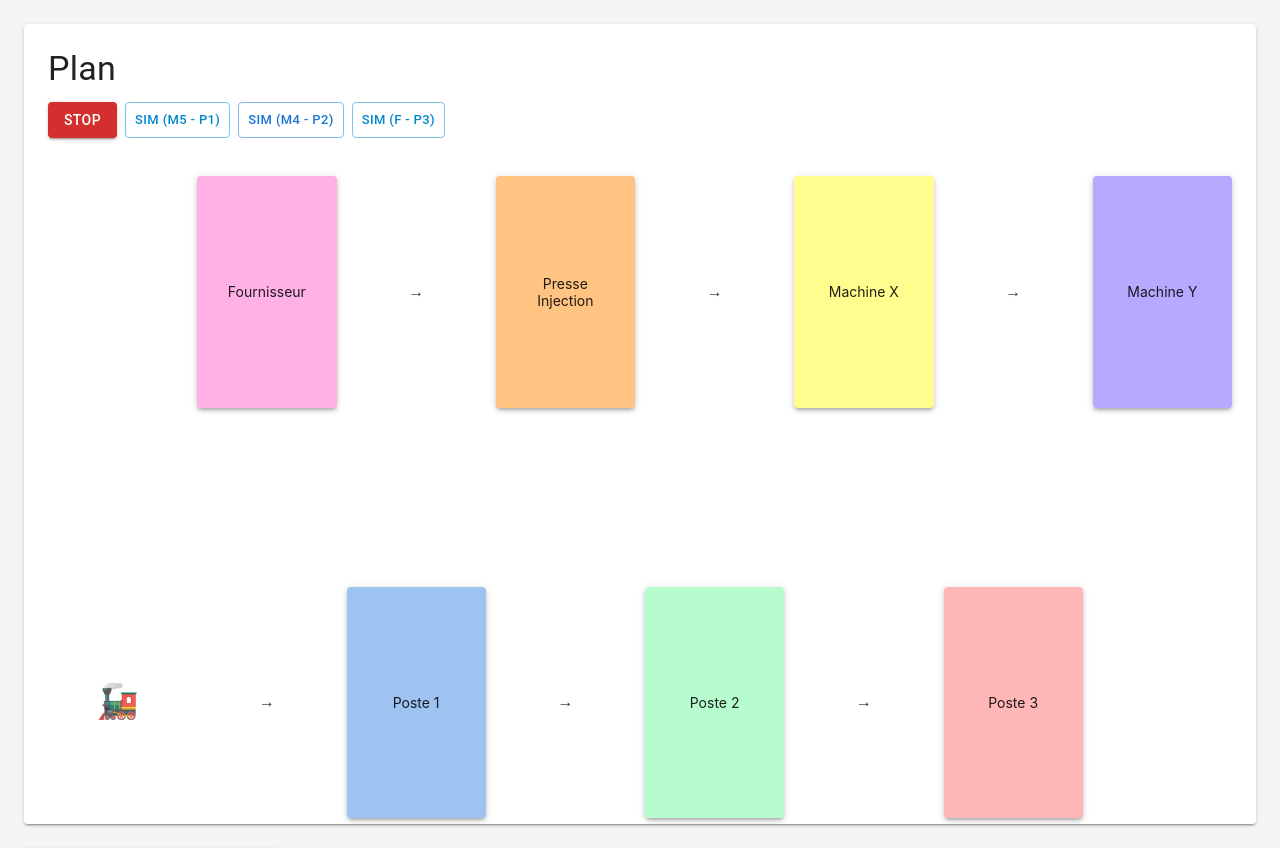
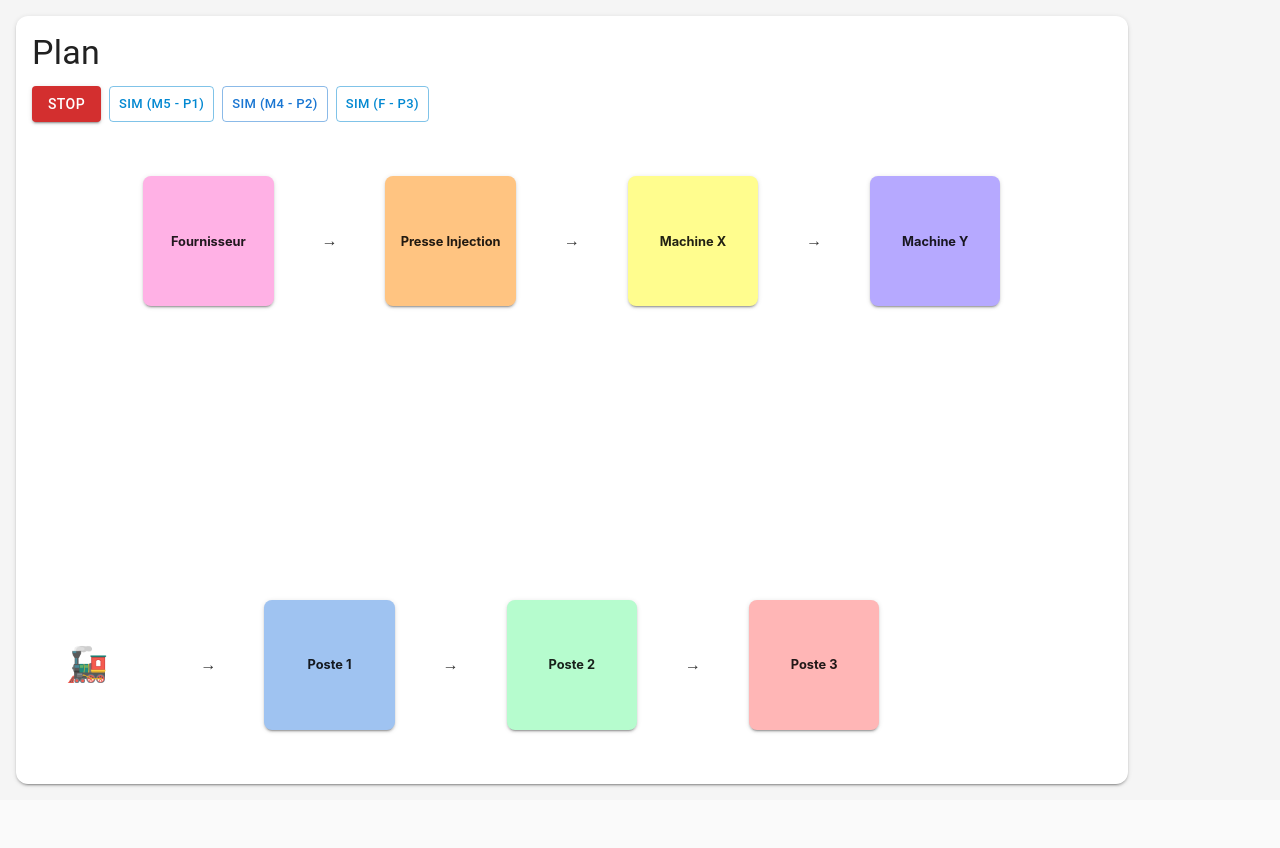
Before and after one commit to ArKoSs145/SAE_Petit_Train, a React (Vite) app in the folder web_interface/frontend/: page / in a window 1280 px wide. Both pictures are taken after a click on the button "Continuer la journée précédente". After the commit the page ends 800 px from the top, so only its background shows below. Built offline with nearby package versions, Linux system fonts and the light colour scheme; no server answers.

Commit message:
Modification du style

```diff
--- a/web_interface/frontend/src/templates/Base.jsx
+++ b/web_interface/frontend/src/templates/Base.jsx
@@ -179,26 +179,50 @@ export default function Base({onApp}) {
     setTasks(currentTasks => currentTasks.filter(t => t.id !== taskId));
   }
 
-  // --- style pour les boîtes ---
+// Style des boîtes pour garantir qu'elles soient carrées
   const getBoxSx = (posteId) => {
     const isActive = nextDestination === posteId;
 
     return {
-      p: 2,
-      textAlign: 'center',
-      height: '100%',
+      // Structure Carrée
+      width: '100%',
+      aspectRatio: '1 / 1', // FORCE LE CARRÉ
       display: 'flex',
       alignItems: 'center',
       justifyContent: 'center',
+
+      // Visuel
+      p: 1,
+      textAlign: 'center',
       cursor: 'pointer',
       border: '2px solid',
       borderColor: isActive ? 'primary.main' : 'transparent',
       transform: isActive ? 'scale(1.05)' : 'scale(1)',
-      boxShadow: isActive ? 6 : 3,
+      boxShadow: isActive ? 6 : 2,
       transition: 'all 0.2s ease-in-out',
+      borderRadius: 2,
+
+      // Gestion du texte long (ex: Presse Injection)
+      overflow: 'hidden',
+      wordBreak: 'break-word',
+      hyphens: 'auto',
+      fontSize: 'clamp(0.75rem, 1vw, 1.1rem)', // Police adaptative
+      lineHeight: 1.2,
+      fontWeight: 'bold',
+
       '&:hover': { boxShadow: 6 }
     };
   }
+
+  // Style pour centrer les flèches
+    const arrowSx = {
+      display: 'flex',
+      alignItems: 'center',
+      justifyContent: 'center',
+      height: '100%',
+      color: '#999',
+      fontSize: '2rem'
+    };
 
   // --- Gestion de la Popup ---
   const handlePosteClick = (posteId) => {
@@ -269,24 +293,21 @@ export default function Base({onApp}) {
   // --- Rendu JSX ---
   return (
     <Box sx={{
-      display: 'flex',
+display: 'flex',
       flexDirection: 'column',
-      height: '100vh', // Fixer la hauteur totale à l'écran pour le scroll
+      height: '100vh',
+      width: '100vw',
       bgcolor: 'grey.100',
-      p: 3,
-      overflow: 'hidden' // Empêche le scroll global
+      p: 1,
+      boxSizing: 'border-box',
+      overflow: 'hidden'
     }}>
-      <Grid container spacing={3} sx={{ height: '100%' }}>
+      {/* Container GRID principal */}
+      <Grid container spacing={2} sx={{ height: '100%', width: '100%', m: 0 }}>
 
         {/* Colonne de Gauche: Le Plan */}
-        <Grid item xs={12} md={8} sx={{ display: 'flex', flexDirection: 'column', height: '100%' }}>
-          <Paper elevation={2} sx={{
-            flexGrow: 1,
-            p: 3,
-            display: 'flex',
-            flexDirection: 'column',
-            overflow: 'auto' // Scroll interne si le plan est trop grand
-          }}>
+        <Grid item xs={12} md={8} sx={{ height: '100%', p: 1, display: 'flex', flexDirection: 'column' }}>
+          <Paper elevation={2} sx={{ flexGrow: 1, p: 2, display: 'flex', flexDirection: 'column', overflow: 'hidden', borderRadius: 3 }}>
             <Typography variant="h4" gutterBottom>Plan</Typography>
 
             <Box sx={{ display: 'flex', flexWrap: 'wrap', gap: 1, mb: 2 }}>
@@ -314,14 +335,17 @@ export default function Base({onApp}) {
             </Box>
 
             {/* Grille 8x3 */}
-            <Box className="plan-grid" sx={{
+            <Box sx={{
                 flexGrow: 1,
                 display: 'grid',
-                gridTemplateColumns: 'repeat(8, 1fr)',
-                gridTemplateRows: 'repeat(3, 1fr)',
-                gap: '10px',
+                // Gestion de la largeur des cases (8 colonnes égales)
+                gridTemplateColumns: 'repeat(9, minmax(0, 1fr))',
+                gridTemplateRows: 'repeat(3, minmax(0, 1fr))',
+                gap: '1%',
                 alignItems: 'center',
-                justifyItems: 'stretch',
+                justifyItems: 'center',
+                width: '100%',
+                maxHeight: '100%'
               }}
             >
               {/* --- Ligne 1 (Magasins) --- */}
@@ -357,15 +381,9 @@ export default function Base({onApp}) {
         </Grid>
 
         {/* Colonne de Droite: La Sidebar */}
-        <Grid item xs={12} md={4} sx={{ display: 'flex', flexDirection: 'column', height: '100%' }}>
-          <Paper elevation={2} sx={{
-            flexGrow: 1,
-            p: 2,
-            display: 'flex',
-            flexDirection: 'column',
-            height: '100%' // Assure que le Paper prend toute la hauteur dispo
-          }}>
-            <Typography variant="h5" gutterBottom>À suivre</Typography>
+        <Grid item xs={12} md={4} sx={{ height: '100%', p: 1, display: 'flex', flexDirection: 'column' }}>
+          <Paper elevation={2} sx={{ flexGrow: 1, p: 2, borderRadius: 3, display: 'flex', flexDirection: 'column' }}>
+            <Typography variant="h4" gutterBottom>À suivre</Typography>
 
             {/* ZONE DE SCROLL POUR LES TÂCHES */}
 {/* ZONE DE SCROLL POUR LES TÂCHES */}
```
